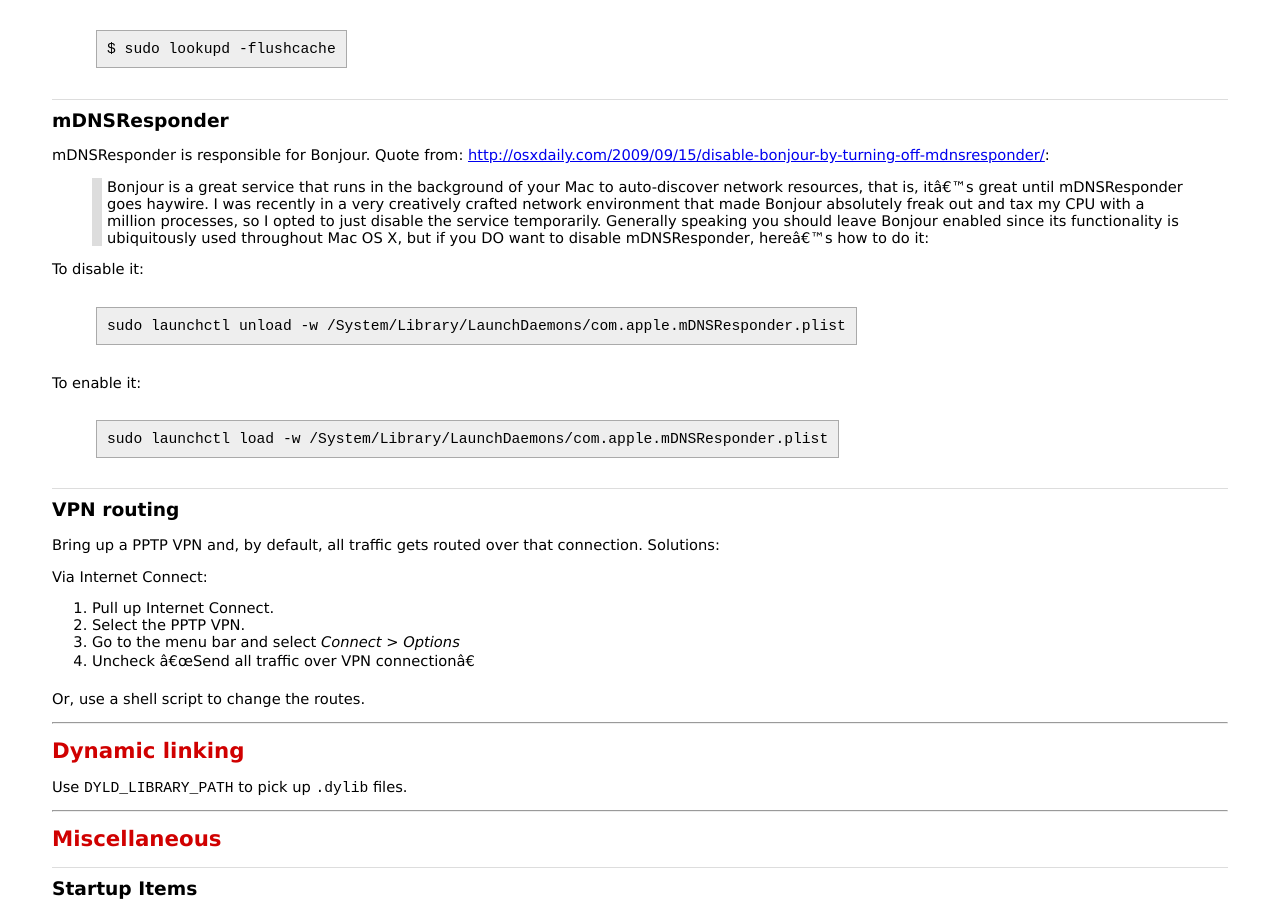
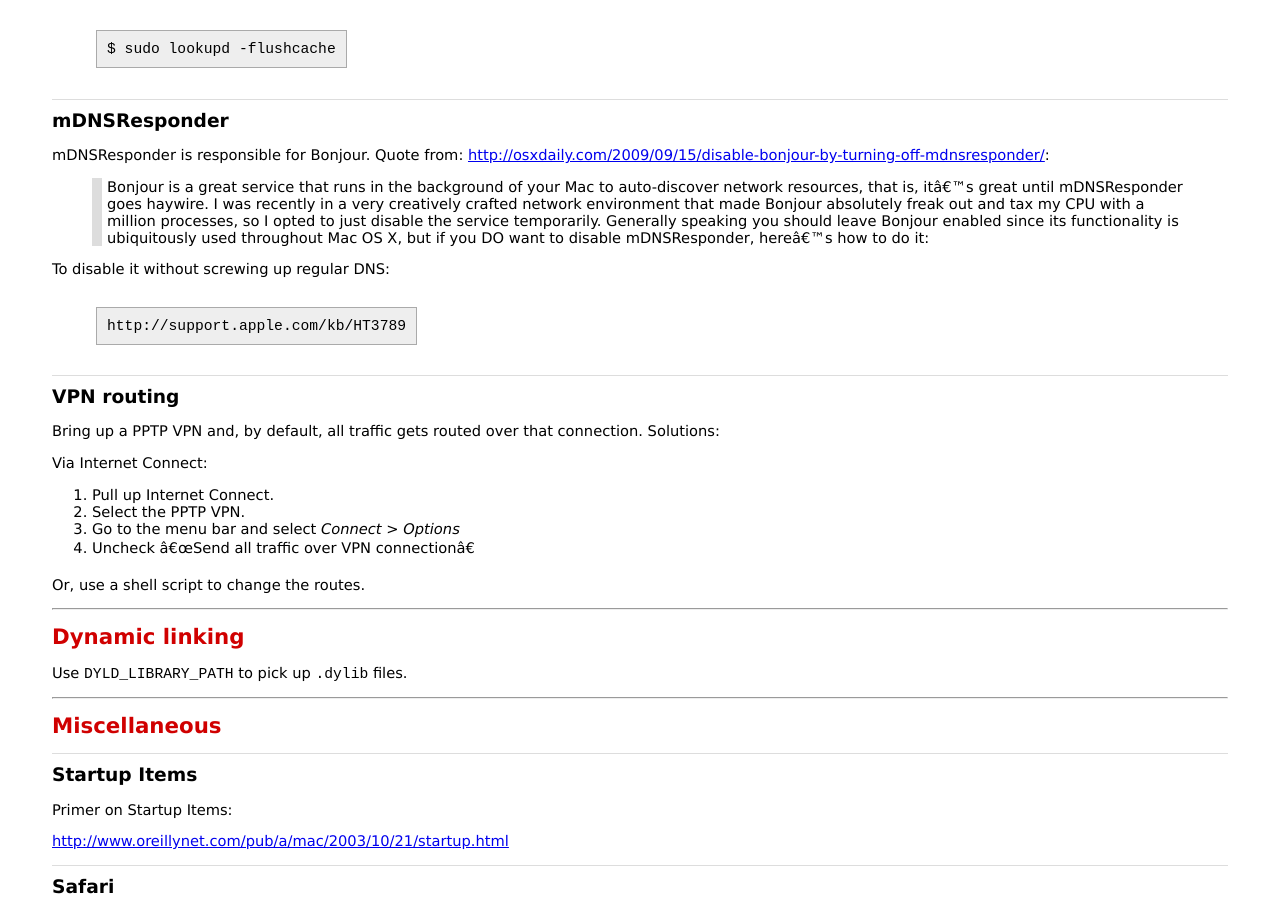
Before and after one commit to bmc/cheat-sheets, a Jekyll site: the page built from mac-os-x.md, in a window 1280 px wide and 900 px high, scrolled down 9181 px. Built offline with Jekyll 4.4.1, drawn with Linux system fonts in a browser that asks for light colours.

Commit message:
mDNSResponder, again

```diff
--- a/mac-os-x.md
+++ b/mac-os-x.md
@@ -525,14 +525,9 @@ mDNSResponder is responsible for Bonjour. Quote from:
 > functionality is ubiquitously used throughout Mac OS X, but if you DO
 > want to disable mDNSResponder, here’s how to do it:
 
-To disable it:
+To disable it without screwing up regular DNS:
 
-    sudo launchctl unload -w /System/Library/LaunchDaemons/com.apple.mDNSResponder.plist
-
-To enable it:
-
-    sudo launchctl load -w /System/Library/LaunchDaemons/com.apple.mDNSResponder.plist
-
+    http://support.apple.com/kb/HT3789
 
 ## VPN routing
 
```
